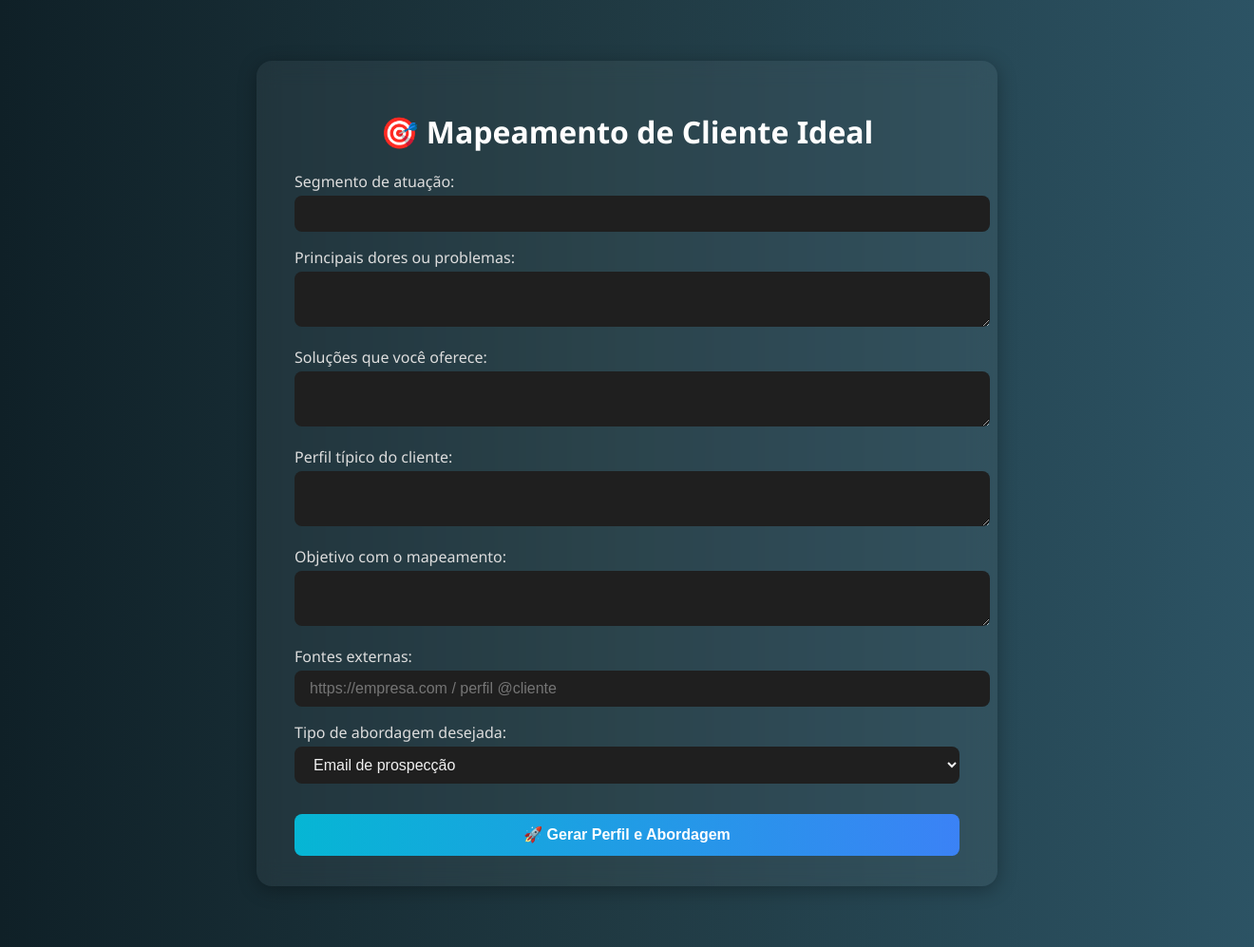
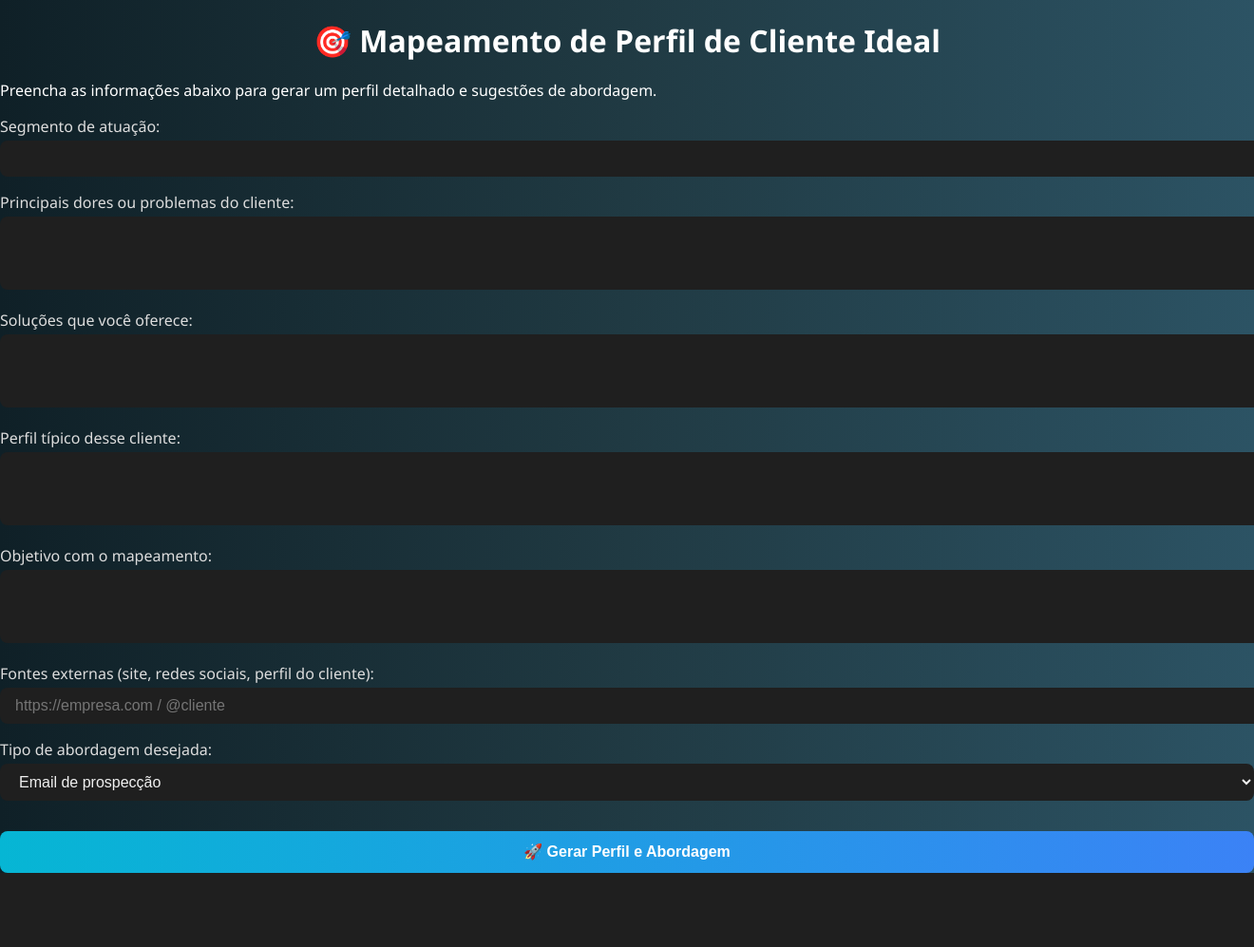
Before and after one commit to lega-nft/mentorvirtual, a FastAPI app: page /cliente in a window 1320 px wide; the page is wider, and only the part inside the window is pictured. Shown: that part at 95% size. After the commit the page ends 919 px from the top of that part, so only its background shows below. Run offline with FastAPI, Linux system fonts and the light colour scheme.

Commit message:
Update form.html

```diff
--- a/templates/client/form.html
+++ b/templates/client/form.html
@@ -1,34 +1,59 @@
 <!DOCTYPE html>
 <html lang="pt-BR">
 <head>
-  <meta charset="UTF-8">
-  <title>Mapeamento de Cliente</title>
-  <link rel="stylesheet" href="/static/style.css">
+  <meta charset="UTF-8" />
+  <meta name="viewport" content="width=device-width, initial-scale=1.0"/>
+  <title>🎯 Mapeamento de Cliente Ideal</title>
+  <link rel="stylesheet" href="/static/style.css" />
 </head>
-<body class="gradient-bg">
-  <div class="container">
-    <h1 class="title">🎯 Mapeamento de Cliente Ideal</h1>
-    <form method="post" action="/api/cliente" class="form">
-      <label>Segmento de atuação:</label>
-      <input name="segmento" required>
-      <label>Principais dores ou problemas:</label>
-      <textarea name="dores" required></textarea>
-      <label>Soluções que você oferece:</label>
-      <textarea name="solucoes" required></textarea>
-      <label>Perfil típico do cliente:</label>
-      <textarea name="perfil" required></textarea>
-      <label>Objetivo com o mapeamento:</label>
-      <textarea name="objetivo" required></textarea>
-      <label>Fontes externas:</label>
-      <input name="fontes" placeholder="https://empresa.com / perfil @cliente">
-      <label>Tipo de abordagem desejada:</label>
-      <select name="abordagem">
-        <option>Email de prospecção</option>
-        <option>Mensagem LinkedIn</option>
-        <option>Apresentação comercial</option>
+<body class="dark-gradient-bg">
+  <div class="form-container">
+    <h1 class="form-title">🎯 Mapeamento de Perfil de Cliente Ideal</h1>
+    <p class="form-subtitle">Preencha as informações abaixo para gerar um perfil detalhado e sugestões de abordagem.</p>
+
+    <form method="post" action="/api/cliente">
+      <label for="segmento">Segmento de atuação:</label>
+      <input type="text" id="segmento" name="segmento" required />
+
+      <label for="dores">Principais dores ou problemas do cliente:</label>
+      <textarea id="dores" name="dores" rows="3" required></textarea>
+
+      <label for="solucoes">Soluções que você oferece:</label>
+      <textarea id="solucoes" name="solucoes" rows="3" required></textarea>
+
+      <label for="perfil">Perfil típico desse cliente:</label>
+      <textarea id="perfil" name="perfil" rows="3" required></textarea>
+
+      <label for="objetivo">Objetivo com o mapeamento:</label>
+      <textarea id="objetivo" name="objetivo" rows="3" required></textarea>
+
+      <label for="fontes">Fontes externas (site, redes sociais, perfil do cliente):</label>
+      <input type="text" id="fontes" name="fontes" placeholder="https://empresa.com / @cliente" />
+
+      <label for="abordagem">Tipo de abordagem desejada:</label>
+      <select name="abordagem" id="abordagem">
+        <option value="Email de prospecção">Email de prospecção</option>
+        <option value="Mensagem no LinkedIn">Mensagem no LinkedIn</option>
+        <option value="Contato por telefone">Contato por telefone</option>
+        <option value="Apresentação comercial">Apresentação comercial</option>
       </select>
+
       <button type="submit">🚀 Gerar Perfil e Abordagem</button>
     </form>
   </div>
+
+  <!-- Spinner de carregamento -->
+  <div id="loading" class="loading-overlay" style="display:none;">
+    <div class="spinner"></div>
+  </div>
+
+  <script>
+    const form = document.querySelector("form");
+    const loading = document.getElementById("loading");
+
+    form.addEventListener("submit", () => {
+      loading.style.display = "flex";
+    });
+  </script>
 </body>
 </html>
```
